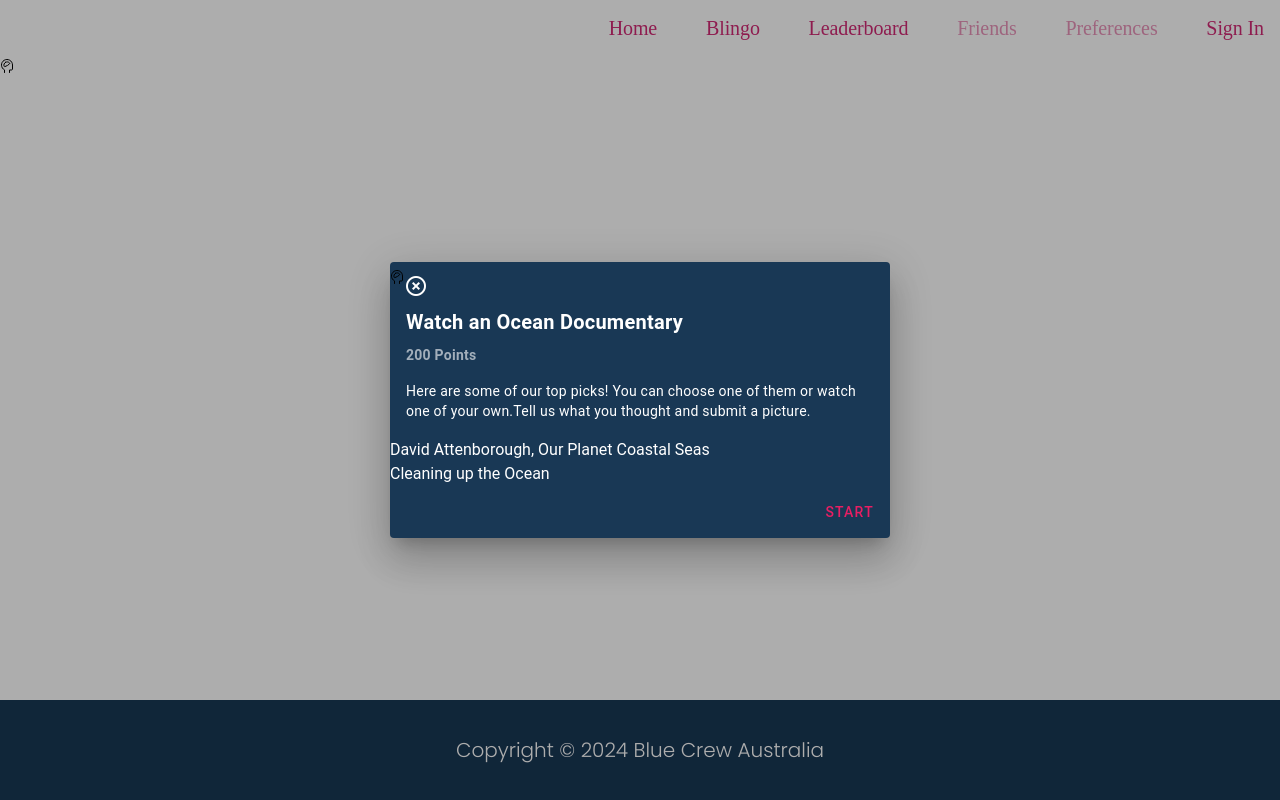
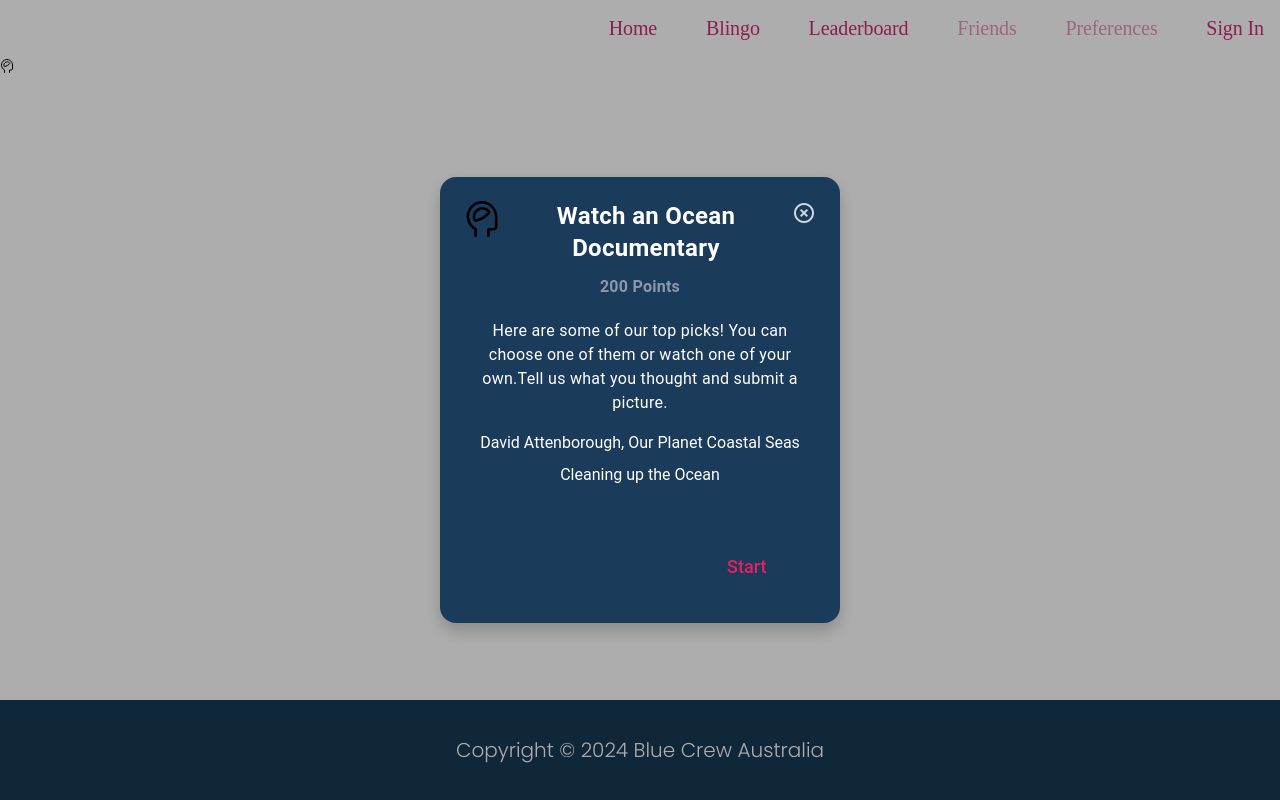
Before and after one commit to codersforcauses/bluecrew, a Vue app in the folder client/: page /blingo in a window 1280 px wide. Both pictures are taken after a click on the picture 7 px from the left and 66 px from the top of the page. Built offline with nearby package versions, Linux system fonts and the light colour scheme; no server answers; the HTML template or start-up script is replaced by a standard one; a web font is replaced by a local one.

Commit message:
style change

```diff
--- a/client/src/components/ChallengeCard.vue
+++ b/client/src/components/ChallengeCard.vue
@@ -53,8 +53,10 @@ const finish = () => {
   <v-card v-if="!isStarted && !isCompleted" color="primaryBlue" rounded>
     <div class="header">
       <img src="../assets/BrainIcon.svg" alt="Brain icon" />
-      <v-icon icon="mdi-close-circle-outline" class="mr-3 mt-3" @click="closeCard"></v-icon>
-      <v-card-title style="font-weight: bold">Watch an Ocean Documentary</v-card-title>
+      <div class="header-content">
+        <v-card-title>Watch an Ocean Documentary</v-card-title>
+      </div>
+      <v-icon icon="mdi-close-circle-outline" @click="closeCard"></v-icon>
     </div>
     <v-card-subtitle style="font-weight: bold">
       <div class="points">200 Points</div></v-card-subtitle
@@ -78,8 +80,10 @@ const finish = () => {
   <v-card v-else-if="isStarted && !isCompleted" color="primaryBlue" rounded>
     <div class="header">
       <img src="../assets/BrainIcon.svg" alt="Brain icon" />
-      <v-icon icon="mdi-close-circle-outline" class="mr-3 mt-3" @click="closeCard"></v-icon>
-      <v-card-title style="font-weight: bold">Watch an Ocean Documentary</v-card-title>
+      <div class="header-content">
+        <v-card-title>Watch an Ocean Documentary</v-card-title>
+      </div>
+      <v-icon icon="mdi-close-circle-outline" @click="closeCard"></v-icon>
     </div>
     <v-card-subtitle style="font-weight: bold">
       <div class="points">200 Points</div>
@@ -112,8 +116,10 @@ const finish = () => {
   <v-card v-else color="primaryBlue" rounded>
     <div class="header">
       <img src="../assets/BrainIcon.svg" alt="Brain icon" />
-      <v-icon icon="mdi-close-circle-outline" class="mr-3 mt-3" @click="closeCard"></v-icon>
-      <v-card-title style="font-weight: bold">Watch an Ocean Documentary</v-card-title>
+      <div class="header-content">
+        <v-card-title>Watch an Ocean Documentary</v-card-title>
+      </div>
+      <v-icon icon="mdi-close-circle-outline" @click="closeCard"></v-icon>
     </div>
     <v-card-subtitle style="font-weight: bold">
       <div class="points">200 Points</div>
@@ -133,4 +139,147 @@ const finish = () => {
   </v-card>
 </template>
 
-<style scoped></style>
+<style scoped>
+.v-card {
+  background-color: #1b3b5a !important;
+  color: white !important;
+  padding: 24px;
+  max-width: 400px;
+  margin: 0 auto;
+  border-radius: 16px !important;
+  box-shadow: 0 8px 16px rgba(0, 0, 0, 0.2) !important;
+}
+
+.header {
+  display: flex;
+  align-items: flex-start;
+  justify-content: space-between;
+  margin-bottom: 8px;
+  position: relative;
+  width: 100%;
+}
+
+.header-content {
+  display: flex;
+  flex-direction: column;
+  align-items: center;
+  max-width: 200px;
+  margin: 0 auto;
+}
+
+.v-card-title {
+  color: white !important;
+  font-size: 24px !important;
+  line-height: 1.3;
+  text-align: center;
+  margin: 0 !important;
+  padding: 0 !important;
+  white-space: normal !important; /* 允许换行 */
+  overflow: visible !important; /* 允许内容溢出 */
+  text-overflow: clip !important; /* 不使用省略号 */
+  font-weight: bold;
+}
+
+.header img {
+  width: 36px;
+  height: 36px;
+  flex-shrink: 0;
+}
+
+.points {
+  text-align: center;
+  color: rgba(255, 255, 255, 0.8);
+  font-size: 16px;
+  margin: 4px 0 20px;
+}
+
+.v-card-text {
+  color: white !important;
+  text-align: center !important;
+  padding: 0 !important;
+  margin-bottom: 16px;
+  font-size: 16px !important;
+  line-height: 1.5;
+}
+
+ul {
+  list-style-type: none;
+  padding: 0;
+  margin: 16px 0;
+  text-align: center;
+}
+
+li {
+  margin: 8px 0;
+  color: white;
+  font-size: 16px;
+}
+
+.v-card-actions {
+  justify-content: center;
+  padding: 16px 0 8px;
+  margin-top: 24px;
+}
+
+.v-btn {
+  min-width: 140px !important;
+  height: 48px !important;
+  font-size: 18px !important;
+  text-transform: none !important;
+  border-radius: 24px !important;
+  letter-spacing: normal !important;
+}
+
+.v-btn.v-btn--color-pink {
+  background-color: #e91e63 !important;
+  color: white !important;
+  box-shadow: 0 4px 8px rgba(233, 30, 99, 0.3) !important;
+}
+
+.v-btn:disabled {
+  background-color: #4dd0e1 !important;
+  color: white !important;
+  opacity: 1 !important;
+}
+
+.description {
+  text-align: center;
+  margin: 0;
+  padding: 0 16px;
+}
+
+.v-icon.mdi-close-circle-outline {
+  flex-shrink: 0;
+  font-size: 24px;
+  opacity: 0.8;
+}
+
+/* 文本区域样式 */
+.v-textarea :deep(.v-field__input) {
+  background-color: white;
+  border-radius: 8px;
+  padding: 12px;
+  min-height: 120px;
+}
+
+/* 上传区域样式 */
+.upload-icon {
+  background-color: rgba(255, 255, 255, 0.1);
+  border: 1px dashed rgba(255, 255, 255, 0.3);
+  border-radius: 8px;
+  padding: 16px;
+  text-align: center;
+  cursor: pointer;
+  transition: all 0.3s ease;
+}
+
+.upload-icon:hover {
+  background-color: rgba(255, 255, 255, 0.15);
+}
+
+/* 复选框样式 */
+.v-checkbox :deep(.v-label) {
+  color: white !important;
+  opacity: 0.9;
+}
+</style>
```
